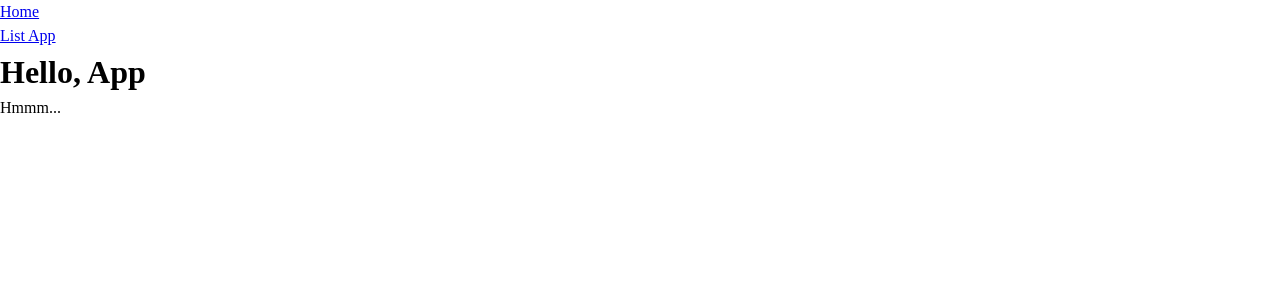
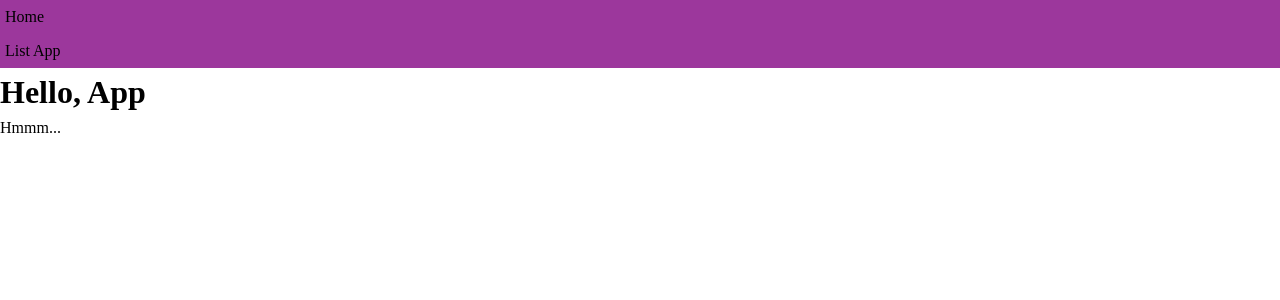
Before and after one commit to franco-ortega/workshop, a Next.js app: page / in a window 1280 px wide. Shown: the top 300 px of the page. Built offline with nearby package versions, Linux system fonts and the light colour scheme.

Commit message:
add styles and hover styles to NavLink

```diff
--- a/app/globals.css
+++ b/app/globals.css
@@ -25,6 +25,13 @@
 */
 li {
 	list-style: none;
+}
+
+/*
+  Links use default text color
+*/
+a {
+	color: inherit;
 }
 
 /*
--- a/components/NavLink/NavLink.jsx
+++ b/components/NavLink/NavLink.jsx
@@ -1,8 +1,9 @@
 import Link from 'next/link';
+import styles from './NavLink.module.css';
 
 export default function NavLink({ url, text }) {
 	return (
-		<li>
+		<li className={styles.NavLink}>
 			<Link href={`${url}`}>{text}</Link>
 		</li>
 	);
--- /dev/null
+++ b/components/NavLink/NavLink.module.css
@@ -0,0 +1,22 @@
+.NavLink {
+	background-color: rgb(156, 55, 156);
+	border: 1px solid transparent;
+	/* border-radius: 5px; */
+	color: rgb(0, 0, 0);
+	padding: 0.25rem;
+	transition: background-color 0.75s, border-color 0.75s, color 0.25s;
+}
+
+.NavLink a {
+	text-decoration: none;
+}
+
+@media (hover: hover) {
+	/* when hover is supported */
+	.NavLink:hover {
+		background-color: rgb(103, 38, 103);
+		border-color: rgb(26, 255, 0);
+		color: white;
+		transition: background-color 0.75s, border-color 0.75s, color 0.25s;
+	}
+}
```
